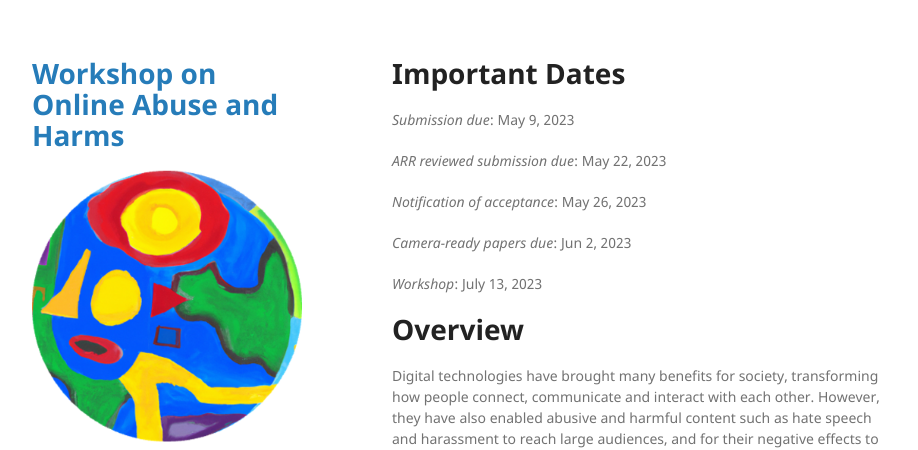
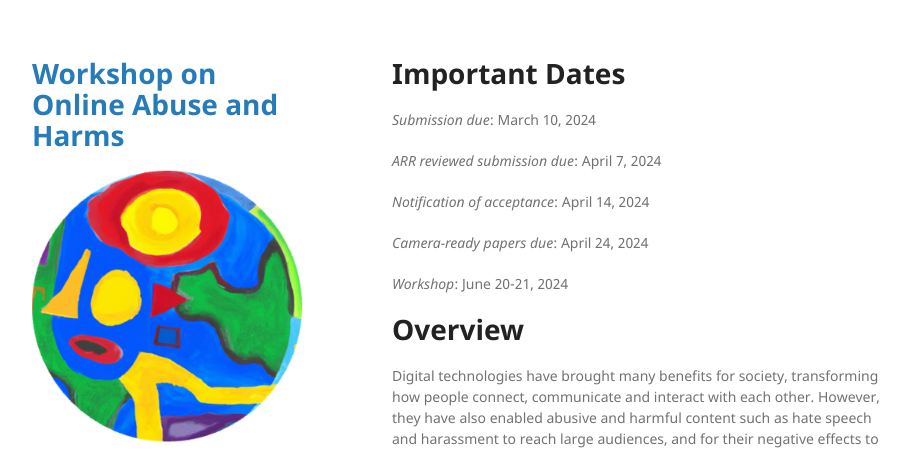
Before and after one commit to fmplaza/woah-workshop.github.io, a Jekyll site: the page built from cfp.md, in a window 1280 px wide and 900 px high. Shown: the top 450 px of the window, without its empty margins (178-1096 px from the left). Built offline with Jekyll 4.4.1, drawn with Linux system fonts in a browser that asks for light colours.

Commit message:
Update cfp.md placeholder until cfp is finalized

```diff
--- a/cfp.md
+++ b/cfp.md
@@ -5,15 +5,15 @@ rank: 1
 ---
 
 # Important Dates
-*Submission due*: 		May 9, 2023
+*Submission due*: 		March 10, 2024
 
-*ARR reviewed submission due*: May 22, 2023
+*ARR reviewed submission due*: April 7, 2024
 
-*Notification of acceptance*:       May 26, 2023
+*Notification of acceptance*:       April 14, 2024
 
-*Camera-ready papers due*: 	Jun 2, 2023
+*Camera-ready papers due*: 	April 24, 2024
 
-*Workshop*: 			July 13, 2023
+*Workshop*: 			June 20-21, 2024
 
 # Overview
 
@@ -32,7 +32,7 @@ In addition, we invite submissions related to the theme for this seventh edition
 # Submission
 
 Submission is electronic, using the Softconf START conference management system.
-Submission link: [https://softconf.com/acl2023/WOAH](https://softconf.com/acl2023/WOAH/)
+Submission link: [https://softconf.com/acl2023/WOAH](https://softconf.com/naacl2024/WOAH/)
 The workshop will accept three types of papers.
 1. **Academic Papers (long and short)**: Long papers of up to 8 pages, excluding references, and short papers of up to 4 pages, excluding references. Unlimited pages for references and appendices. Accepted papers will be given an additional page of content to address reviewer comments. Previously published papers cannot be accepted.
 2. **Non-Archival Submissions**: Up to 2 pages, excluding references, to summarise and showcase in-progress work and work  published elsewhere.
```
